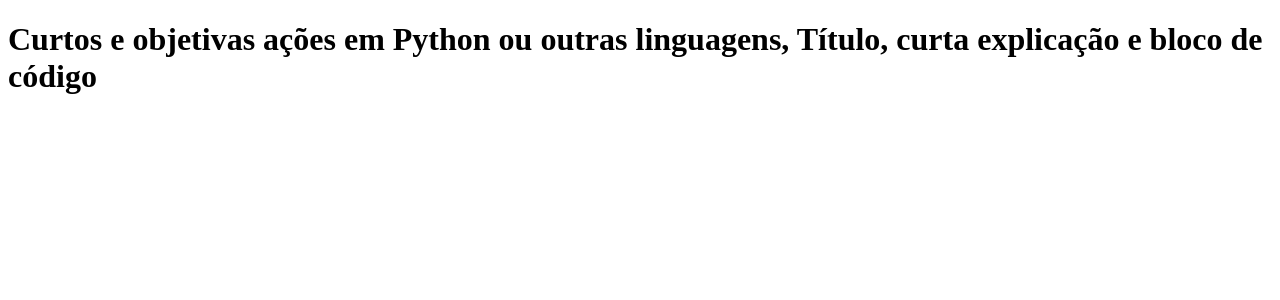
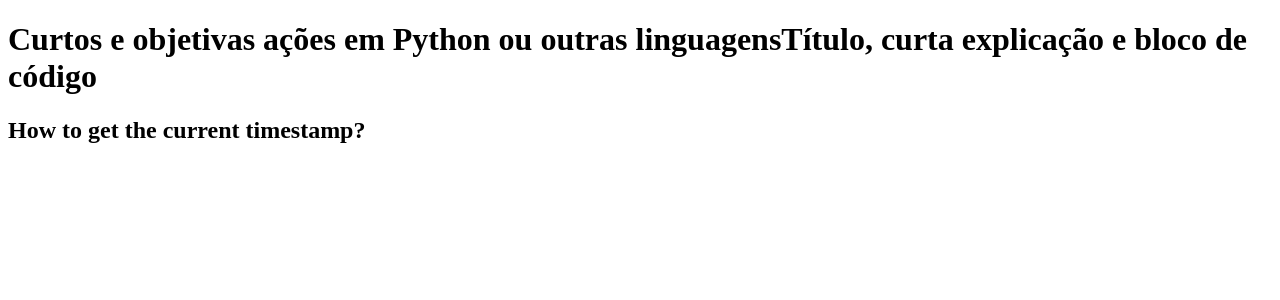
Before and after one commit to rodimendes/python_clues, a Next.js app: page / in a window 1280 px wide. Shown: the top 300 px of the page. Built offline with nearby package versions, Linux system fonts and the light colour scheme.

Commit message:
Title and post title included

```diff
--- a/pages/index.js
+++ b/pages/index.js
@@ -1,12 +1,15 @@
 function Home() {
-  var frases = [
+  var title = [
     "Curtos e objetivas ações em Python ou outras linguagens",
     "Título, curta explicação e bloco de código",
   ];
   return (
-    <h1>
-      {frases[0]}, {frases[1]}
-    </h1>
+    <><h1>
+      {title[0]}
+      {title[1]}
+    </h1><h2>
+        How to get the current timestamp?
+      </h2></>
   );
 }
 
```
